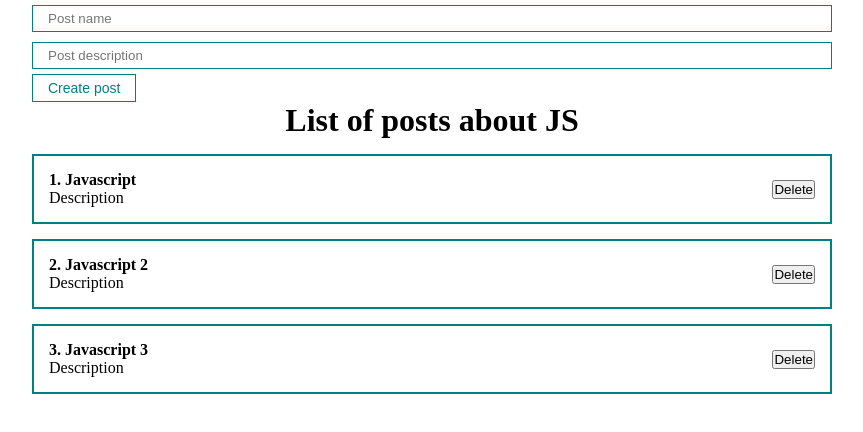
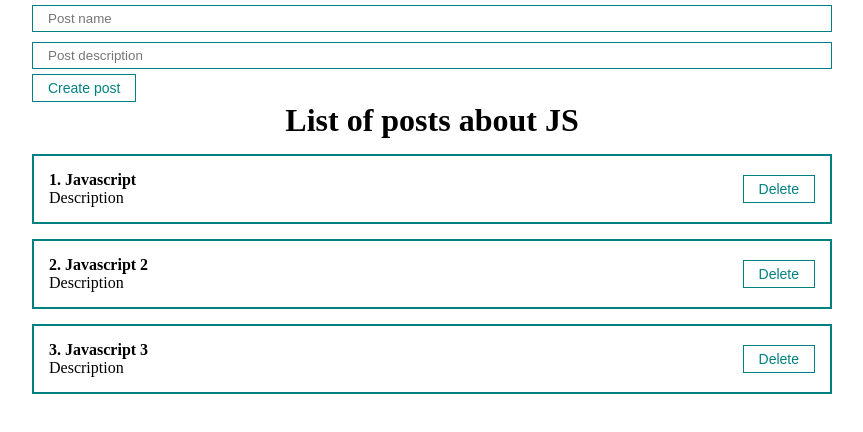
Before and after one commit to Dmytro27Ind/react-course, a React (Create React App) app: page / in a window 1280 px wide. Shown: the top 432 px of the page, without its empty margins (208-1071 px from the left). Built offline with nearby package versions, Linux system fonts and the light colour scheme.

Commit message:
Conditional Rendering React

```diff
--- a/src/App.js
+++ b/src/App.js
@@ -1,9 +1,8 @@
 import React, { useState, useRef } from "react";
+import PostForm from "./components/PostForm";
 // import ClassCounter from "./components/ClassCounter";
 // import Counter from "./components/Counter";
 import PostList from "./components/PostList";
-import MyButton from "./components/UI/button/MyButton";
-import MyInput from "./components/UI/input/MyInput";
 import './styles/App.css'
 
 function App() {
@@ -43,55 +42,23 @@
     {id: 3, title: 'Javascript 3', body: 'Description'},
   ])
 
-  const [post, setPost] = useState({title: '', body: ''})
-  // const bodyInputRef = useRef()
-  // const bodyInputRefSimple = useRef()
+  const createPost = (newPost) => {
+    setPosts([...posts, newPost]);
+  }
 
-  const addNewPost = (event) => {
-    event.preventDefault()
-    setPosts([...posts, {...post, id: Date.now()}])
-    setPost({title: '', body: ''})
-
-    // console.log("MyInput value = " + bodyInputRef.current.value)
-    // console.log("MyInput element = " + bodyInputRef.current)
-    // console.log(bodyInputRef.current)
-    // console.log("input value = " + bodyInputRefSimple.current.value)
-    // console.log("input element = " + bodyInputRefSimple.current)
-    // console.log(bodyInputRefSimple.current)
+  const removePost = (post) => {
+    setPosts(posts.filter(p => p.id !== post.id))
   }
 
   return (
     // appOne;
 
     <div className="App">
-      <form>
-        {/*//* Управляемый компонент */}
-        <MyInput
-          value={post.title}
-          onChange={event => setPost({...post, title: event.target.value})}
-          type="text"
-          placeholder="Post name"
-        />
-        <MyInput
-          value={post.body}
-          onChange={event => setPost({...post, body: event.target.value})}
-          type="text"
-          placeholder="Post description"
-        />
-        {/*//* Simple input from html */}
-        {/* <input ref={bodyInputRefSimple} type="text"/> */}
-        {/*//* НЕ управляемый компонент. С помощью ref мы получаем ссылку на сам элемент.
-           //* bodyInputRef.current == <MyInput ... />
-           //* bodyInputRef.current.value == значению в элементе*/}
-        {/* <MyInput
-          ref={bodyInputRef}
-          type="text"
-          placeholder="Post description"
-        /> */}
-        {/* <MyButton disabled>Create post</MyButton> */}
-        <MyButton onClick={addNewPost}>Create post</MyButton>
-      </form>
-      <PostList posts={posts} title="List of posts about JS"/>
+      <PostForm create={createPost}/>
+      {posts.length !== 0
+        ? <PostList remove={removePost} posts={posts} title="List of posts about JS"/>
+        : <div>Posts don't found</div>
+      }
     </div>
   );
 }
--- /dev/null
+++ b/src/components/PostForm.jsx
@@ -0,0 +1,55 @@
+import React, { useState, useRef } from 'react';
+import MyButton from './UI/button/MyButton';
+import MyInput from './UI/input/MyInput';
+
+function PostForm({create}) {
+    const [post, setPost] = useState({title: '', body: ''})
+    // const bodyInputRef = useRef()
+    // const bodyInputRefSimple = useRef()
+
+    const addNewPost = (event) => {
+        event.preventDefault()
+        const newPost = { ...post, id: Date.now() }
+        create(newPost)
+        setPost({title: '', body: ''})
+
+        // console.log("MyInput value = " + bodyInputRef.current.value)
+        // console.log("MyInput element = " + bodyInputRef.current)
+        // console.log(bodyInputRef.current)
+        // console.log("input value = " + bodyInputRefSimple.current.value)
+        // console.log("input element = " + bodyInputRefSimple.current)
+        // console.log(bodyInputRefSimple.current)
+    }
+
+    return (
+        <form>
+            {/*//* Управляемый компонент */}
+            <MyInput
+                value={post.title}
+                onChange={event => setPost({...post, title: event.target.value})}
+                type="text"
+                placeholder="Post name"
+            />
+            <MyInput
+                value={post.body}
+                onChange={event => setPost({...post, body: event.target.value})}
+                type="text"
+                placeholder="Post description"
+            />
+            {/*//* Simple input from html */}
+            {/* <input ref={bodyInputRefSimple} type="text"/> */}
+            {/*//* НЕ управляемый компонент. С помощью ref мы получаем ссылку на сам элемент.
+            //* bodyInputRef.current == <MyInput ... />
+            //* bodyInputRef.current.value == значению в элементе*/}
+            {/* <MyInput
+                ref={bodyInputRef}
+                type="text"
+                placeholder="Post description"
+            /> */}
+            {/* <MyButton disabled>Create post</MyButton> */}
+            <MyButton onClick={addNewPost}>Create post</MyButton>
+        </form>
+    );
+}
+
+export default PostForm;
--- a/src/components/PostItem.jsx
+++ b/src/components/PostItem.jsx
@@ -1,4 +1,5 @@
 import React from "react";
+import MyButton from "./UI/button/MyButton";
 
 const PostItem = (props) => {
     // console.log(props)
@@ -6,13 +7,13 @@
     return (
         <div className="post">
             <div className="post__content">
-            <strong>{props.number}. {props.post.title}</strong>
-            <div>
-                {props.post.body}
-            </div>
+                <strong>{props.number}. {props.post.title}</strong>
+                <div>
+                    {props.post.body}
+                </div>
             </div>
             <div className="post__btns">
-                <button>Delete</button>
+                <MyButton onClick={() => props.remove(props.post)}>Delete</MyButton>
             </div>
         </div>
     )
--- a/src/components/PostList.jsx
+++ b/src/components/PostList.jsx
@@ -1,13 +1,13 @@
 import React from 'react';
 import PostItem from './PostItem';
 
-function PostList({posts, title}) {
+function PostList({posts, title, remove}) {
     return (
         <div>
             <h1 style={{textAlign: 'center'}}>{title}</h1>
             {posts.map((post, index) => {
                 //* map return array. React transform this array to sequence of objects on page.
-                return <PostItem number={index + 1} post={post} key={post.id}/>
+                return <PostItem remove={remove} number={index + 1} post={post} key={post.id}/>
             })}
         </div>
     );
```
